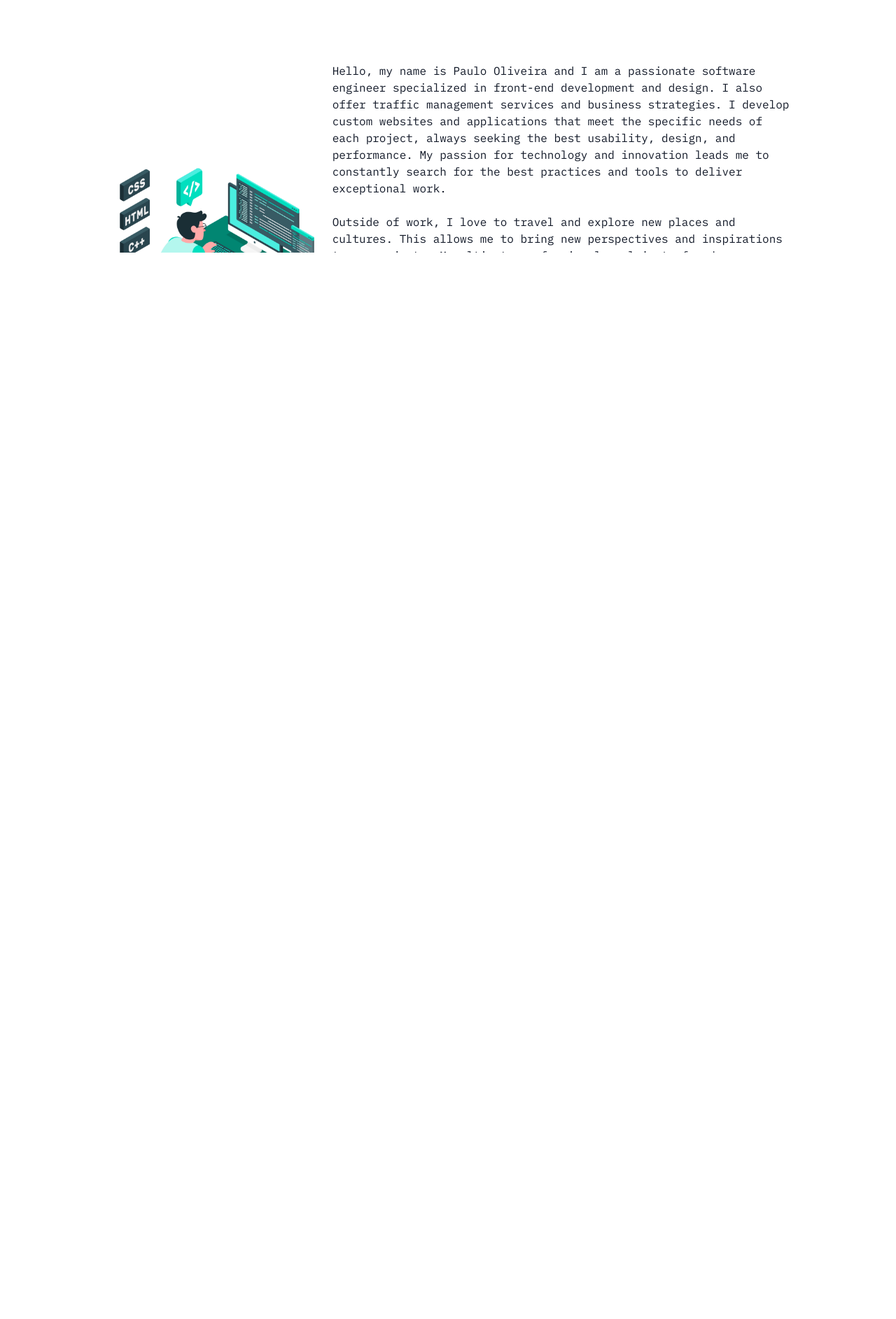
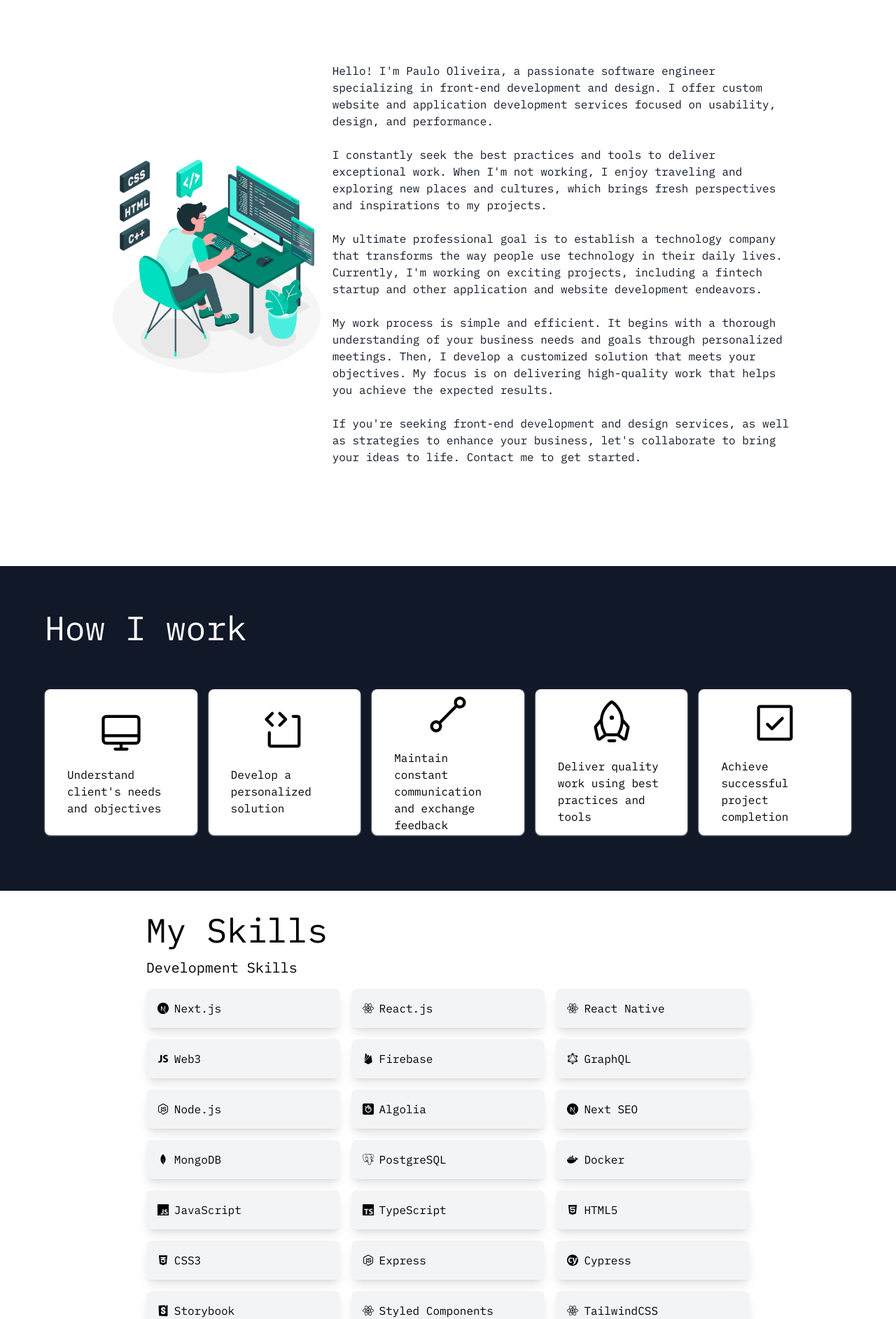
Before and after one commit to PauloHSOliveira/new-portfolio, a Next.js app: page /about in a window 1280 px wide. Shown: the part 439-2324 px from the top of the page at 70% size. Before the commit the page ends 800 px from the top, so only its background shows below. Built offline with nearby package versions, Linux system fonts and the light colour scheme; no server answers.

Commit message:
small fixes to prod

```diff
--- a/src/components/ProjectsList/ProjectsList.tsx
+++ b/src/components/ProjectsList/ProjectsList.tsx
@@ -12,13 +12,18 @@ const Projects = () => {
   return (
     <div className="w-full flex flex-col gap-4">
       {projects.map((project) => (
-        <div key={project.name} className="bg-gray-100 shadow-lg h-96 w-full">
+        <div
+          key={project.name}
+          className="bg-gray-100 shadow-lg h-56 md:h-96 w-full"
+        >
           <div className="h-full w-full flex justify-between">
             <div className="p-8 w-1/2">
-              <h2 className="text-4xl font-bold text-gray-900">
+              <h2 className="text-lg md:text-3xl font-bold text-gray-900">
                 {project.name}
               </h2>
-              <div className="text-lg text-gray-500">{project.description}</div>
+              <div className="text-sm md:text-lg text-gray-500">
+                {project.description}
+              </div>
             </div>
             <div
               className="relative h-full w-1/2"
--- a/src/components/TopHomePage/TopHomePage.tsx
+++ b/src/components/TopHomePage/TopHomePage.tsx
@@ -10,7 +10,7 @@ const TopHomePage: React.FC = () => {
   }
 
   return (
-    <div className="relative w-full min-h-screen flex flex-col sm:flex-row items-center justify-center px-4 sm:px-6 lg:px-8">
+    <div className="relative w-full min-h-screen flex flex-col sm:flex-row items-center justify-center px-4 sm:px-6 lg:px-8 py-24">
       <div className="relative w-full sm:w-2/5 flex flex-col gap-3 items-center sm:items-start text-center sm:text-left">
         <div className="text-gray-900 text-3xl sm:text-5xl font-bold">
           software engineer, designer &amp; business strategist
@@ -21,12 +21,12 @@ const TopHomePage: React.FC = () => {
         </div>
         <button
           onClick={handleClickOnWorks}
-          className="btn-gray-900 btn border-none p-0 px-4 rounded-lg bg-gray-100 shadow-lg"
+          className="btn-gray-900 btn border-none p-0 px-4 rounded-lg bg-gray-100 shadow-lg mt-6"
         >
           See my works <FaArrowRight className="ml-2" />
         </button>
       </div>
-      <div className="relative w-full sm:w-1/3 flex flex-col gap-3 items-center sm:items-start">
+      <div className="relative w-full sm:w-1/3 flex flex-col gap-3 items-center sm:items-start mt-6">
         <Image
           src="/static/developer.webp"
           alt="404 image"
--- a/src/components/layout/Layout.tsx
+++ b/src/components/layout/Layout.tsx
@@ -7,9 +7,10 @@ const ibm = IBM_Plex_Mono({ subsets: ['latin'], weight: ['400', '700'] })
 
 interface LayoutProps {
   children: ReactNode
+  transparentHeader?: boolean
 }
 
-const Layout: FC<LayoutProps> = ({ children }) => {
+const Layout: FC<LayoutProps> = ({ children, transparentHeader }) => {
   const { underConstruction } = useRedirect()
   const [isOpen, setIsOpen] = useState(false)
 
@@ -17,7 +18,11 @@ const Layout: FC<LayoutProps> = ({ children }) => {
 
   return (
     <>
-      <Header openMenu={handleMenu} isBuilding={!!underConstruction} />
+      <Header
+        openMenu={handleMenu}
+        isBuilding={!!underConstruction}
+        transparent={transparentHeader}
+      />
       {!underConstruction && (
         <MobileMenu isOpen={isOpen} handleMenu={handleMenu} />
       )}
--- a/src/hooks/useRedirect.ts
+++ b/src/hooks/useRedirect.ts
@@ -1,7 +1,7 @@
 import { useRouter } from 'next/router'
 import { useCallback } from 'react'
 
-const underConstruction = process.env.NEXT_PUBLIC_UNDER_CONSTRUCTION
+const underConstruction = process.env.NEXT_PUBLIC_UNDER_CONSTRUCTION === 'true'
 
 const useRedirect = () => {
   const router = useRouter()
--- a/src/pages/about/index.tsx
+++ b/src/pages/about/index.tsx
@@ -74,70 +74,87 @@ const webDevSkills = [
 const text = (
   <>
     <p>
-      Hello, my name is Paulo Oliveira and I am a passionate software engineer
-      specialized in front-end development and design. I also offer traffic
-      management services and business strategies. I develop custom websites and
-      applications that meet the specific needs of each project, always seeking
-      the best usability, design, and performance. My passion for technology and
-      innovation leads me to constantly search for the best practices and tools
-      to deliver exceptional work.
+      Hello! I'm Paulo Oliveira, a passionate software engineer specializing in
+      front-end development and design. I offer custom website and application
+      development services focused on usability, design, and performance.
     </p>
     <br />
     <p>
-      Outside of work, I love to travel and explore new places and cultures.
-      This allows me to bring new perspectives and inspirations to my projects.
-      My ultimate professional goal is to found a technology company that can
-      transform the way people use technology in their daily lives. Currently, I
-      am working on new ideas, such as a fintech startup and other projects in
-      the area of application and website development.
+      I constantly seek the best practices and tools to deliver exceptional
+      work. When I'm not working, I enjoy traveling and exploring new places and
+      cultures, which brings fresh perspectives and inspirations to my projects.
     </p>
     <br />
     <p>
-      My work process is simple and efficient. First, I have a meeting with the
-      client to understand their business needs and goals. From there, I develop
-      a customized solution that meets their needs and objectives. My goal is
-      always to deliver quality work that helps achieve the expected results. If
-      you are looking for front-end development and design services, as well as
-      strategies to leverage your business, contact me and let's work together
-      to turn your ideas into reality.
+      My ultimate professional goal is to establish a technology company that
+      transforms the way people use technology in their daily lives. Currently,
+      I'm working on exciting projects, including a fintech startup and other
+      application and website development endeavors.
+    </p>
+    <br />
+    <p>
+      My work process is simple and efficient. It begins with a thorough
+      understanding of your business needs and goals through personalized
+      meetings. Then, I develop a customized solution that meets your
+      objectives. My focus is on delivering high-quality work that helps you
+      achieve the expected results.
+    </p>
+    <br />
+    <p>
+      If you're seeking front-end development and design services, as well as
+      strategies to enhance your business, let's collaborate to bring your ideas
+      to life. Contact me to get started.
     </p>
   </>
 )
 
-const text2 = (
-  <>
-    <p>
-      My working process is based on a personalized and efficient approach.
-      Firstly, I have a meeting with the client to understand their needs and
-      business objectives. This conversation is fundamental so that I can
-      understand the specific demands of the project, as well as the
-      expectations regarding the expected results.
-    </p>
-    <br />
-    <p>
-      From this, I develop a personalized solution that meets the client's needs
-      and objectives. Throughout the development process, I maintain constant
-      communication with the client so that we can exchange feedback and adjust
-      the work as needs arise.
-    </p>
-    <br />
-    <p>
-      My goal is always to deliver quality work that helps achieve the expected
-      results. To do this, I use the best practices and tools in the market,
-      ensuring exceptional work. Additionally, I'm always looking to improve my
-      skills and knowledge so that I can always offer the best possible service.
-    </p>
-    <br />
-    <p>
-      I believe that the key to a successful project is the partnership between
-      client and developer. Therefore, I'm always open to suggestions and ideas
-      from the client so that we can work together to find the ideal solution.
-      If you're looking for personalized and quality software development
-      services, please contact me and let's work together to turn your ideas
-      into reality. 🚀
-    </p>
-  </>
-)
+import React from 'react'
+import {
+  LineSegment,
+  Rocket,
+  CheckSquare,
+  Desktop,
+  CodeBlock,
+} from '@phosphor-icons/react'
+
+const Diagram = () => {
+  const steps = [
+    {
+      icon: <Desktop size={68} />,
+      text: "Understand client's needs and objectives",
+    },
+    {
+      icon: <CodeBlock size={68} />,
+      text: 'Develop a personalized solution',
+    },
+    {
+      icon: <LineSegment size={68} />,
+      text: 'Maintain constant communication and exchange feedback',
+    },
+    {
+      icon: <Rocket size={68} />,
+      text: 'Deliver quality work using best practices and tools',
+    },
+    {
+      icon: <CheckSquare size={68} />,
+      text: 'Achieve successful project completion',
+    },
+  ]
+
+  return (
+    <div className="flex items-center gap-4 flex-wrap md:flex-nowrap">
+      {steps.map((step, index) => (
+        <div
+          className="w-full flex flex-col justify-center items-center max-w-sm bg-white rounded-lg shadow-sm shadow-white p-8 my-4 h-52"
+          key={index}
+        >
+          <div>{step.icon}</div>
+          <p className="text-md mt-4">{step.text}</p>
+        </div>
+      ))}
+    </div>
+  )
+}
 
 const About = () => {
   const { redirectHome } = useRedirect()
@@ -149,7 +166,7 @@ const About = () => {
   return (
     <>
       <div className="p-4 md:p-24">
-        <div className="text-gray-900 text-3xl md:text-5xl pt-12 pb-4 px-4 md:p-12">
+        <div className="text-gray-900 text-3xl md:text-5xl pt-16 pb-4 px-4 sm:p-12">
           <p>
             I am a passionate <strong>software engineer</strong> specialized in
             <strong> front-end</strong> development, <strong>design</strong> and
@@ -163,14 +180,9 @@ const About = () => {
           imagePath="/static/developer.webp"
         />
       </div>
-      <div className="bg-gray-900 w-full h-96"></div>
-      <div className="w-screen p-8">
-        <div className="text-gray-900 text-5xl text-left">How I work</div>
-        <TwoThirdsOneThird
-          text={text2}
-          position="left"
-          imagePath="/static/meeting.webp"
-        />
+      <div className="w-screen p-8 sm:p-16 bg-gray-900">
+        <div className="text-white text-5xl text-left mb-12">How I work</div>
+        <Diagram />
       </div>
 
       <SkillsList
--- a/src/pages/index.tsx
+++ b/src/pages/index.tsx
@@ -1,10 +1,4 @@
-import {
-  Projects,
-  TopHomePage,
-  Layout,
-  ContactForm,
-  UnderConstruction,
-} from '@/components'
+import { Projects, TopHomePage, Layout, UnderConstruction } from '@/components'
 import { useRedirect } from '@/hooks'
 
 const getLayout = (page: any) => {
@@ -20,14 +14,8 @@ function Home() {
       ) : (
         <>
           <TopHomePage />
-          <div className="p-4 sm:p-6 lg:p-8 w-full">
+          <div className="px-4 py-12 sm:p-6 lg:p-8 w-full">
             <Projects />
-          </div>
-          <div className="p-4 sm:p-6 lg:p-8 w-full">
-            <h1 className="text-5xl font-bold mb-8l">Get in Touch</h1>
-            <div className="bg-white shadow-lg rounded-md p-4 sm:p-6 lg:p-8 h-full">
-              <ContactForm />
-            </div>
           </div>
         </>
       )}
--- a/src/pages/works/index.tsx
+++ b/src/pages/works/index.tsx
@@ -6,7 +6,7 @@ import { useRedirect } from '@/hooks'
 const DynamicCarousel = dynamic(() => import('@/components/ProjectCarousel'))
 
 const getLayout: GetLayout = (page: JSX.Element) => {
-  return <Layout>{page}</Layout>
+  return <Layout transparentHeader>{page}</Layout>
 }
 
 const Works = () => {
--- a/src/styles/globals.css
+++ b/src/styles/globals.css
@@ -21,7 +21,6 @@
 html, body {
   width: 100%;
   overflow-x: hidden;
-  height: 100%;
 }
 /*
   Typographic tweaks!
```
Also changed, not shown: src/components/Footer/Footer.tsx (+22 -9 lines), src/components/Header/Header.tsx (+10 -7 lines), src/components/SkillsList/SkillsList.tsx (+11 -7 lines).
